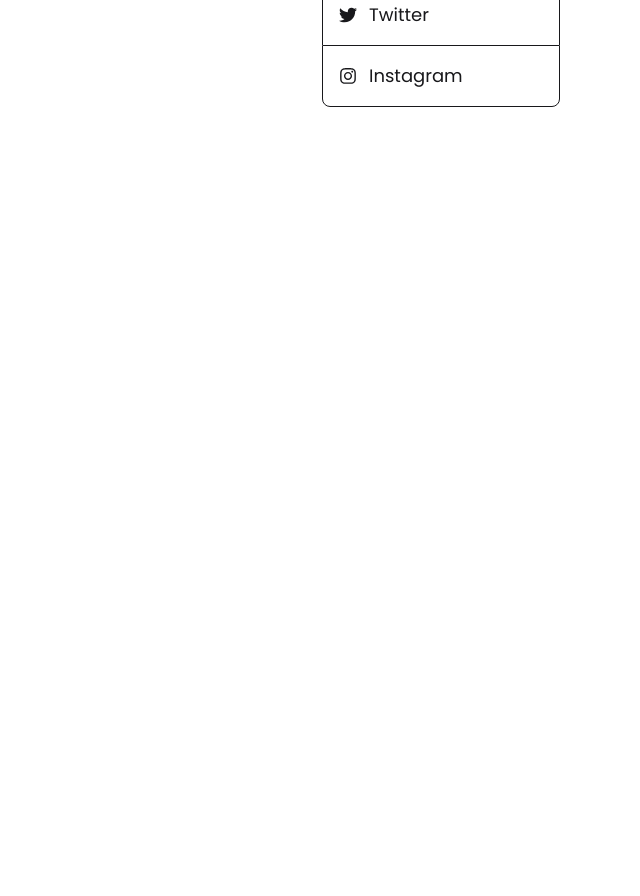
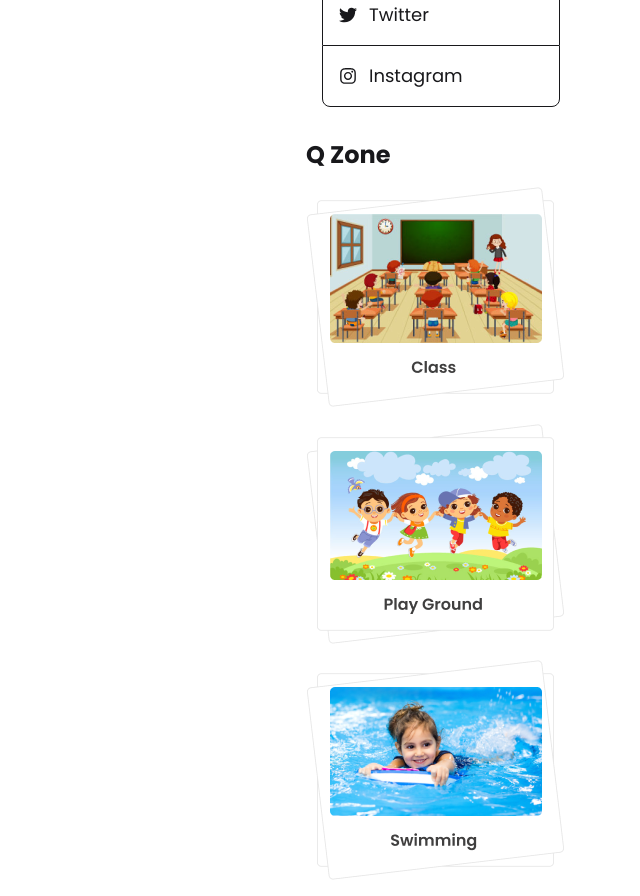
Before and after one commit to shohan89/react-dragon-news-auth, a React (Vite) app: page / in a window 1280 px wide. Shown: the part 540-1436 px from the top of the page, without its empty margins (640-1280 px from the left). Before the commit the page ends 800 px from the top, so only its background shows below. Built offline with nearby package versions, Linux system fonts and the light colour scheme.

Commit message:
Add qZone section to Right Nav section

```diff
--- a/src/pages/Shared/RightSideNav/RIghtSideNav.jsx
+++ b/src/pages/Shared/RightSideNav/RIghtSideNav.jsx
@@ -1,4 +1,7 @@
 import { FaFacebook, FaGithub, FaGoogle, FaInstagram, FaTwitter } from "react-icons/fa";
+import qZone1 from "../../../assets/class.png";
+import qZone2 from "../../../assets/playground.png";
+import qZone3 from "../../../assets/swimming.png";
 
 const RIghtSideNav = () => {
     return (
@@ -31,6 +34,13 @@ const RIghtSideNav = () => {
                     Instagram
                 </a>
             </div>
+            {/* Q Zone */}
+            <div className="space-y-4 mb-4">
+                <h2 className="text-2xl font-bold">Q Zone</h2>
+                <img src={qZone1} alt="" />
+                <img src={qZone2} alt="" />
+                <img src={qZone3} alt="" />
+            </div>
         </div>
     );
 };
```
